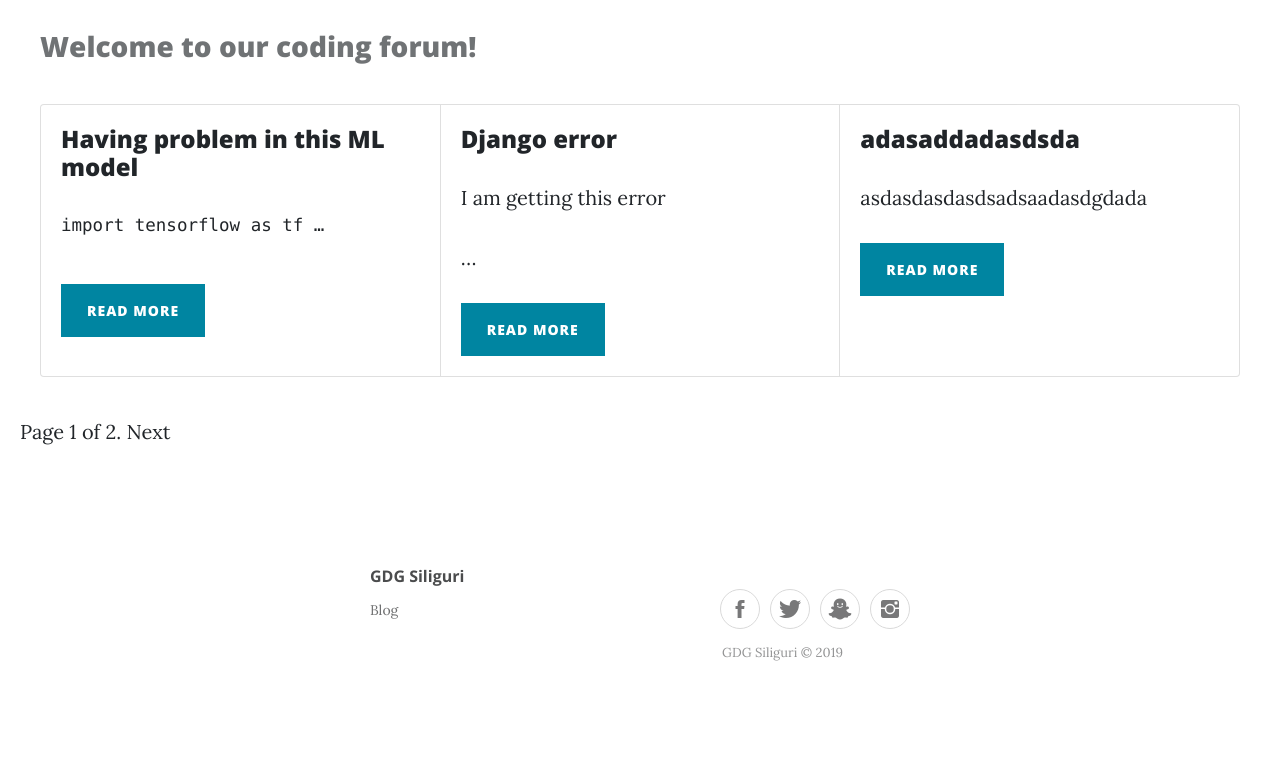
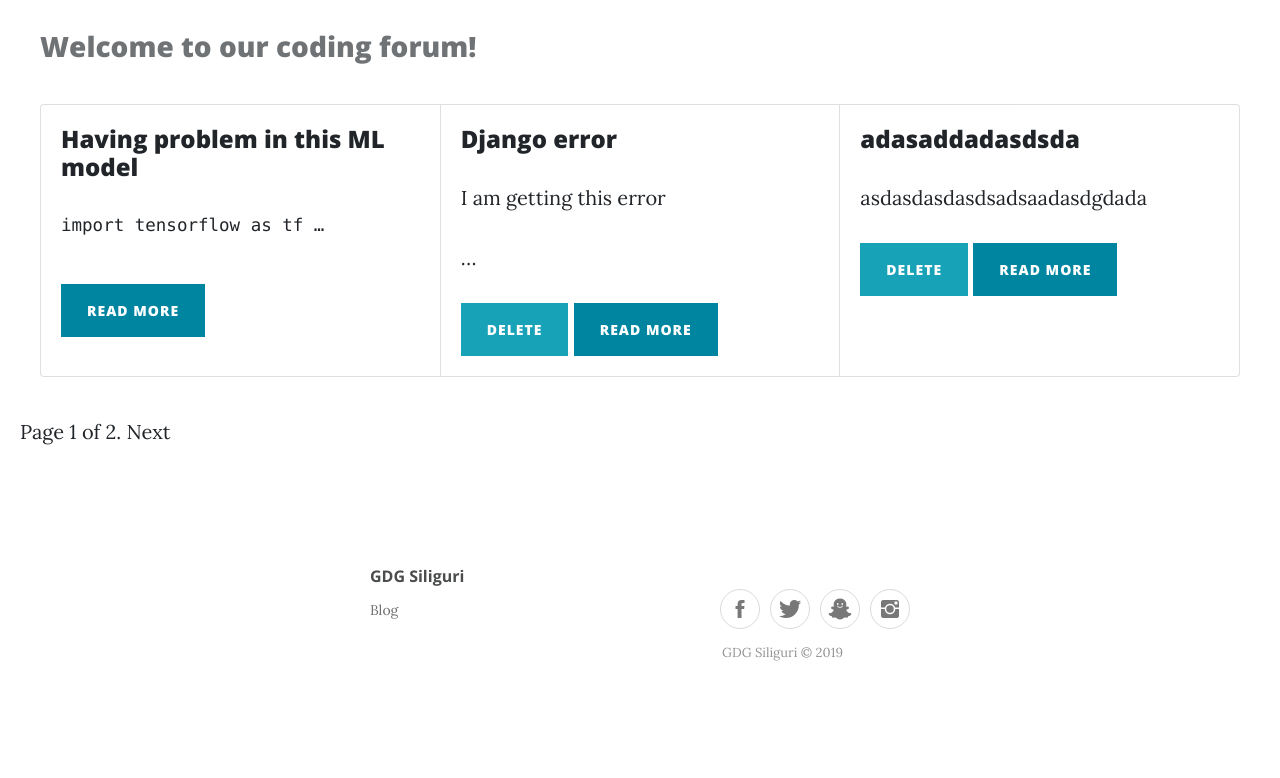
Before and after one commit to sahilsaha7773/Hack-SIT, a Django app: page /forum/ in a window 1280 px wide. Shown: the part 78-856 px from the top of the page. Run offline with Django 3.2, Linux system fonts and the light colour scheme; a user stored in the database is signed in; data comes from the database, SQL or seed files in the repository; both versions use the stored data as it was after the commit; parts of the project's set-up code (start-up, migrations or seed data) failed here and were passed over; some libraries are stand-ins or nearby versions.

Commit message:
Added delete button

```diff
--- /dev/null
+++ b/forum/templates/forum/del_done.html
@@ -0,0 +1,3 @@
+<div style="margin: 20px 0 0 20px;">
+	<h1>Post deleted</h1>
+</div>
--- a/forum/templates/forum/list.html
+++ b/forum/templates/forum/list.html
@@ -22,7 +22,7 @@
 <body>
     <div>
         <nav class="navbar navbar-light navbar-expand-md navigation-clean-button">
-            <div class="container"><a class="navbar-brand" href="#">GDG Siliguri</a><button data-toggle="collapse" class="navbar-toggler" data-target="#navcol-1"><span class="sr-only">Toggle navigation</span><span class="navbar-toggler-icon"></span></button>
+            <div class="container"><a class="navbar-brand" href="{% url 'list' %}">GDG Siliguri</a><button data-toggle="collapse" class="navbar-toggler" data-target="#navcol-1"><span class="sr-only">Toggle navigation</span><span class="navbar-toggler-icon"></span></button>
                 <div class="collapse navbar-collapse"
                     id="navcol-1">
                     <ul class="nav navbar-nav mr-auto">
@@ -41,12 +41,36 @@
         </nav>
     </div>
     <h3 style="margin: 30px 0 0 40px;opacity: 0.64;">Welcome to our coding forum!</h3>
+   <!--  <form action="." method="post" >
+        <div class="form-group">
+            {{form.as_p}}
+
+            {% csrf_token %}
+            <p> <button type="submit" class="btn btn-info" value="search">Search</button></p>
+            </div>
+
+    </form> -->
+    {% if tag %}
+        <h5 style="opacity: 0.5;margin: 30px;">Questions related to {{ tag.name }}</h5>
+    {% endif %}
     <div class="card-group" style="margin: 40px;">
+
         {% for post in posts %}
             <div class="card" style="margin: 0px;">
                 <div class="card-body">
                     <h4 class="card-title">{{post.question}}</h4>
+                    <!-- <p style="opacity: 0.5;">
+                        Topics:
+                        {% for tag in post.topics.all %}
+                            <a href="{% url 'forum:post_list_by_tag' tag.slug %}">
+                                {{tag.name}}
+                            </a>
+                        {% endfor %}
+                    </p> -->
                     <p class="card-text">{{ post.content|safe|truncatewords:5|linebreaks }}</p></code></pre></table>
+                    {% if post.user == request.user %}
+                        <a class="btn btn-info" href="{% url 'forum:delete' post.id post.slug %}">delete</a>
+                    {% endif %}
                     <a class="btn btn-primary" href="{{post.get_absolute_url}}">Read More</a></div>
             </div>
         {% endfor %}
@@ -94,8 +118,7 @@
     <script src="assets/js/clean-blog.js"></script>
     <script src="https://cdnjs.cloudflare.com/ajax/libs/aos/2.1.1/aos.js"></script>
     <script src="{% static "tinymce/js/prism.js" %}"></script>
-    <script> window.fbMessengerPlugins = window.fbMessengerPlugins || { init : function() { FB.init({ appId: "1678638095724206", xfbml: true, version: "v3.0" }); }, callable : [] }; window.fbMessengerPlugins.callable.push( function() { var ruuid, fbPluginElements = document.querySelectorAll(".fb-messenger-checkbox[page_id='111718850196464']"); if (fbPluginElements) { for( i = 0; i < fbPluginElements.length; i++ ) { ruuid = 'cf_' + (new Array(16).join().replace(/(.|$)/g, function(){return ((Math.random()*36)|0).toString(36)[Math.random()<.5?"toString":"toUpperCase"]();})); fbPluginElements[i].setAttribute('user_ref', ruuid) ; fbPluginElements[i].setAttribute('origin', window.location.href); window.confirmOptIn = function() { FB.AppEvents.logEvent('MessengerCheckboxUserConfirmation', null, { app_id:"1678638095724206", page_id:"111718850196464", ref:"", user_ref: ruuid }); }; } } }); window.fbAsyncInit = window.fbAsyncInit || function() { window.fbMessengerPlugins.callable.forEach( function( item ) { item(); } ); window.fbMessengerPlugins.init(); }; setTimeout( function() { (function(d, s, id){ var js, fjs = d.getElementsByTagName(s)[0]; if (d.getElementById(id)) { return; } js = d.createElement(s); js.id = id; js.src = "//connect.facebook.net/en_US/sdk.js"; fjs.parentNode.insertBefore(js, fjs); }(document, 'script', 'facebook-jssdk')); }, 0); </script>
-     <div class="fb-customerchat" origin="" page_id="111718850196464" messenger_app_id="1678638095724206" user_ref="" prechecked="true" allow_login="true" size="large"></div>
+
 </body>
 
 </html>
--- a/forum/urls.py
+++ b/forum/urls.py
@@ -5,8 +5,8 @@ app_name = "forum"
 urlpatterns = [
 	path('create/', views.question_create, name='create'),
 	path('detail/<int:id>/<slug:slug>/', views.question_detail, name='detail'),
-	# path('delete/<int:id>/<slug:slug>/', views.report_delete, name='delete'),
-	# path('deleted/', views.delete_done, name='delete_done'),
+	path('delete/<int:id>/<slug:slug>/', views.post_delete, name='delete'),
+	path('deleted/', views.delete_done, name='delete_done'),
 	path('like/', views.post_like, name='like'),
 	path('account/', include('account.urls')),
 	path('', views.post_list, name='list'),
--- a/forum/views.py
+++ b/forum/views.py
@@ -83,3 +83,19 @@ def post_list(request):
 	    # If page is out of range deliver last page of results
 	    posts = paginator.page(paginator.num_pages)
 	return render(request, 'forum/list.html', {'section': 'home','posts':posts, 'page':page})
+
+@login_required
+def post_delete(request, id, slug):
+    post= get_object_or_404(Question, id=id, slug=slug)
+    if post.user == request.user:
+    	if request.method=='POST':
+    		post.delete()
+    		return redirect(post_list)
+    else:
+    	return HttpResponse('You are not authorized to delete this post')
+
+    return render(request, 'forum/del_conf.html', {'object':post})
+
+@login_required
+def delete_done():
+	return render(request, 'forum/del_done.html')
```
Also changed, not shown: forum/templates/forum/del_conf.html (added, +7 -0 lines), db.sqlite3.
